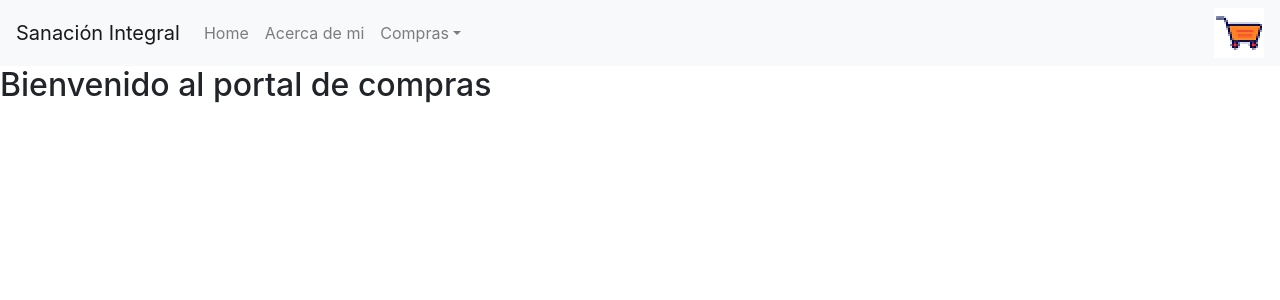
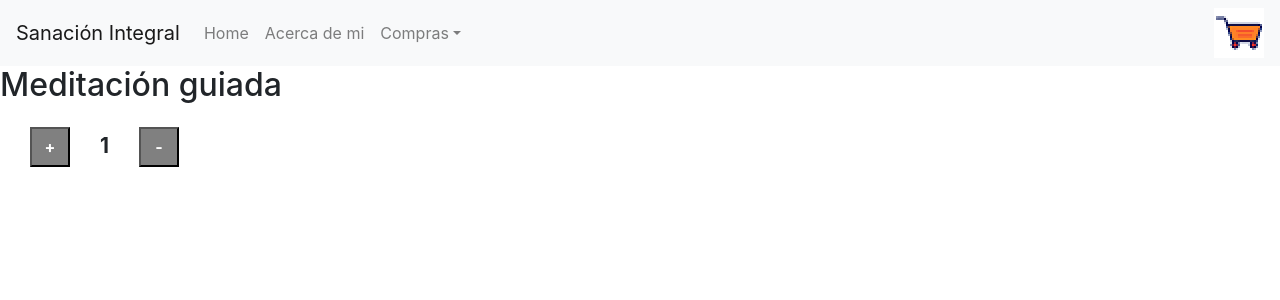
Before and after one commit to PablitoDT14/CursoReact, a React (Create React App) app: page / in a window 1280 px wide. Shown: the top 300 px of the page. Built offline with nearby package versions, Linux system fonts and the light colour scheme; the HTML template or start-up script is replaced by a standard one.

Commit message:
contadorConBotonyStock

```diff
--- a/src/App.js
+++ b/src/App.js
@@ -1,17 +1,14 @@
 import './App.css';
+import 'bootstrap/dist/css/bootstrap.min.css';
 import NavBar from './components/NavBar'
-import 'bootstrap/dist/css/bootstrap.min.css';
 import ItemListContainer from './components/ItemListContainer'
-import Children from "./components/Children"
+
 
 function App() {
   return (
     <div>
       <NavBar />
-      <ItemListContainer greeting="Bienvenido al portal de compras" />
-      <Children>
-        <h1>Hola React</h1>
-      </Children>
+      <ItemListContainer greeting="Meditación guiada"/>
     </div>
 
   );
--- a/src/components/Children.js
+++ /dev/null
@@ -1,12 +0,0 @@
-import React from 'react'
-
-function Children(props) {
-    console.log(props)
-    return (
-        <div>
-
-        </div>
-    )
-}
-
-export default Children
--- /dev/null
+++ b/src/components/ItemCount.css
@@ -0,0 +1,13 @@
+.botonesContador{
+    margin: 15px 30px 15px 30px;
+    height: 40px;
+    width: 40px;
+    color: white;
+    background-color: grey;
+    font-weight: bold;
+}
+
+.cantidad{
+    font-weight: bold;
+    font-size: 1.3rem;
+}
--- a/src/components/ItemCount.js
+++ b/src/components/ItemCount.js
@@ -0,0 +1,26 @@
+import './ItemCount.css'
+import React, { useState } from 'react';
+
+
+const ItemCount = ({stock, inicio}) => {
+  let initial = parseInt(inicio)
+  let stockCount = parseInt(stock)
+  const [clicks, setClicks] = useState(initial);
+
+  function aumentarContador() {
+    if (clicks<stockCount) setClicks(clicks + 1);
+  }
+
+  function disminuirContador() {
+    if (clicks>initial) setClicks(clicks -1);
+  }
+  return (
+    <div>
+      <button class="botonesContador" onClick={aumentarContador}>+</button>
+      <label class="cantidad">{clicks}</label>
+      <button class="botonesContador" onClick={disminuirContador}>-</button>
+    </div>
+  );
+};
+
+export default ItemCount
--- a/src/components/ItemListContainer.js
+++ b/src/components/ItemListContainer.js
@@ -1,9 +1,11 @@
 import React from 'react'
+import ItemCount from './ItemCount';
 
 function ItemListContainer({greeting}) {
     return (
         <div>
             <h2>{greeting}</h2>
+            <ItemCount stock='20' inicio='1' />
         </div>
     )
 }
--- a/src/components/NavBar.js
+++ b/src/components/NavBar.js
@@ -1,5 +1,5 @@
 import React from 'react'
-import { Navbar, Nav, NavDropdown, Form, FormControl, Button } from 'react-bootstrap'
+import { Navbar, Nav, NavDropdown } from 'react-bootstrap'
 import CartWidget from './CartWidget'
 
 function NavBar() {
```
Also changed, not shown: src/App.css (line endings or trailing spaces).
